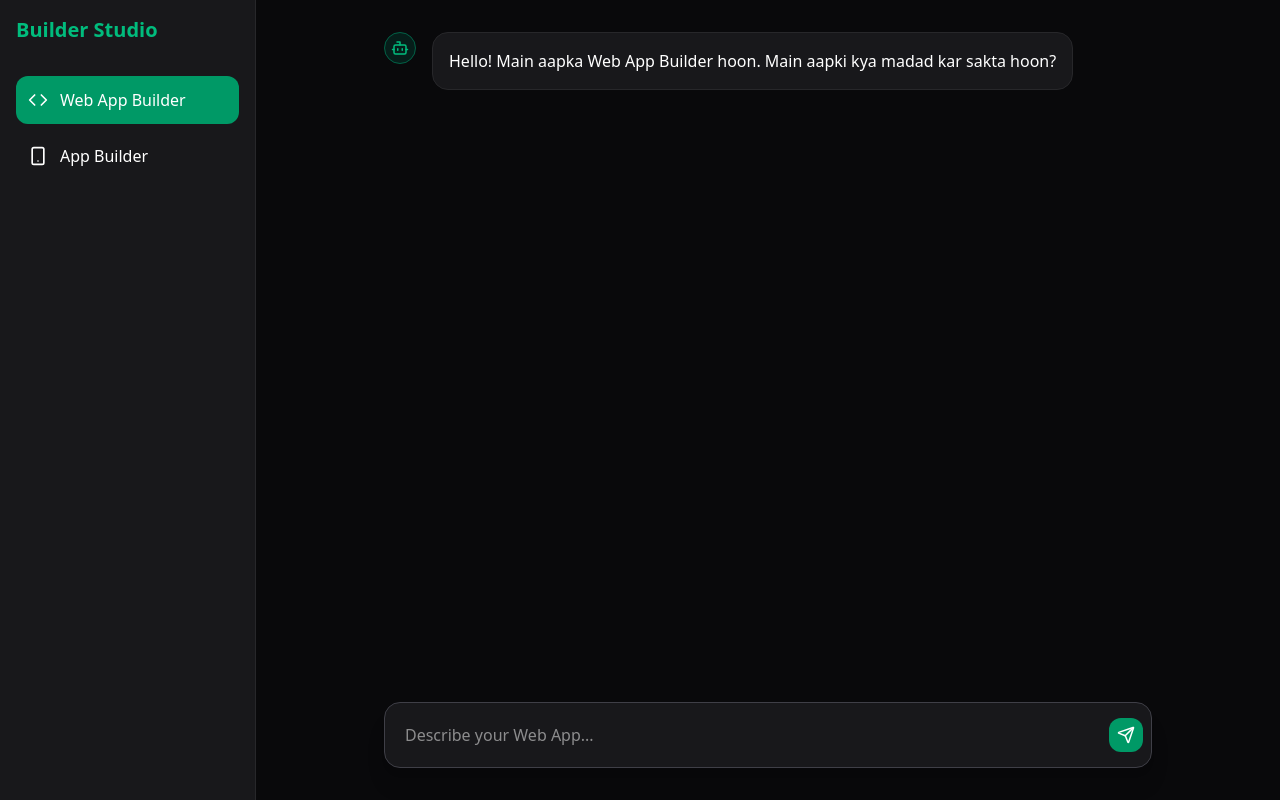
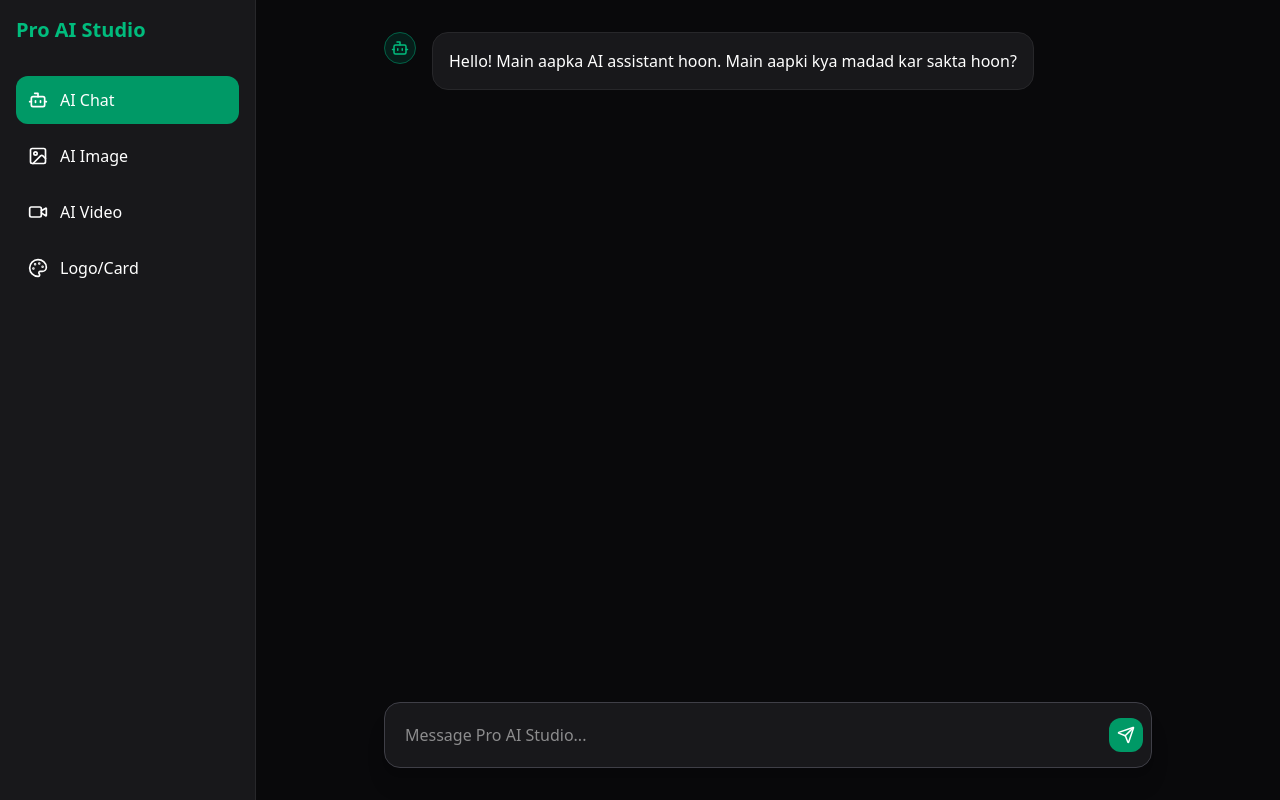
Before and after one commit to tiratkush81038-hue/meri-website, a React (Vite) app: page / in a window 1280 px wide. Built offline with nearby package versions, Linux system fonts and the light colour scheme.

Commit message:
Refactor App component and update sidebar functionality

```diff
--- a/App.tsx
+++ b/App.tsx
@@ -1,29 +1,58 @@
 import { useState, FormEvent } from 'react';
-import { Code, Smartphone, Send, Bot } from 'lucide-react';
+import { Bot, Image as ImageIcon, Video, Palette, Send, Loader2, Code, Smartphone } from 'lucide-react';
 import ReactMarkdown from 'react-markdown';
 
+// Code block component for Chat
 const CodeBlock = ({ children, className }: any) => {
   const [copied, setCopied] = useState(false);
+  const code = children;
+
   const copyToClipboard = () => {
-    navigator.clipboard.writeText(children);
+    navigator.clipboard.writeText(code);
     setCopied(true);
     setTimeout(() => setCopied(false), 2000);
   };
+
   return (
     <div className="relative group my-4 bg-zinc-950 rounded-lg overflow-hidden border border-zinc-800">
       <div className="flex justify-between items-center px-4 py-2 bg-zinc-900 border-b border-zinc-800">
         <span className="text-xs text-zinc-400">code</span>
-        <button onClick={copyToClipboard} className="text-zinc-400 hover:text-white">{copied ? 'Copied!' : 'Copy'}</button>
+        <button onClick={copyToClipboard} className="text-zinc-400 hover:text-white">
+          {copied ? 'Copied!' : 'Copy'}
+        </button>
       </div>
-      <pre className="p-4 overflow-x-auto text-sm text-emerald-400"><code className={className}>{children}</code></pre>
+      <pre className="p-4 overflow-x-auto text-sm text-emerald-400">
+        <code className={className}>{code}</code>
+      </pre>
+    </div>
+  );
+};
+
+const Sidebar = ({ activeView, setView }: any) => {
+  const menu = [
+    { id: 'chat', name: 'AI Chat', icon: Bot },
+    { id: 'image', name: 'AI Image', icon: ImageIcon },
+    { id: 'video', name: 'AI Video', icon: Video },
+    { id: 'design', name: 'Logo/Card', icon: Palette },
+  ];
+  return (
+    <div className="w-64 bg-zinc-900 border-r border-zinc-800 p-4 flex flex-col">
+      <h1 className="text-xl font-bold text-emerald-500 mb-8">Pro AI Studio</h1>
+      <div className="space-y-2">
+        {menu.map(item => (
+          <button key={item.id} onClick={() => setView(item.id)} className={`w-full flex items-center gap-3 p-3 rounded-xl transition ${activeView === item.id ? 'bg-emerald-600' : 'hover:bg-zinc-800'}`}>
+            <item.icon size={20} /> {item.name}
+          </button>
+        ))}
+      </div>
     </div>
   );
 };
 
 export default function App() {
-  const [view, setView] = useState<'web-app' | 'app-builder'>('web-app');
+  const [view, setView] = useState('chat');
   const [messages, setMessages] = useState<{ role: 'user' | 'ai'; text: string }[]>([
-    { role: 'ai', text: `Hello! Main aapka ${view === 'web-app' ? 'Web App' : 'App'} Builder hoon. Main aapki kya madad kar sakta hoon?` }
+    { role: 'ai', text: 'Hello! Main aapka AI assistant hoon. Main aapki kya madad kar sakta hoon?' }
   ]);
   const [input, setInput] = useState('');
   const [isLoading, setIsLoading] = useState(false);
@@ -31,18 +60,25 @@
   const handleSubmit = async (e: FormEvent) => {
     e.preventDefault();
     if (!input.trim() || isLoading) return;
+
     const userMessage = { role: 'user' as const, text: input };
     setMessages(prev => [...prev, userMessage]);
     setInput('');
     setIsLoading(true);
+
     try {
       const response = await fetch('/api/chat', {
         method: 'POST',
         headers: { 'Content-Type': 'application/json' },
         body: JSON.stringify({ message: input, type: view }),
       });
+
       const data = await response.json();
-      setMessages(prev => [...prev, { role: 'ai' as const, text: data.text }]);
+
+      // Response handling update
+      const aiText = data.text || data.error || "No response received from AI.";
+      setMessages(prev => [...prev, { role: 'ai' as const, text: aiText }]);
+
     } catch (error) {
       setMessages(prev => [...prev, { role: 'ai' as const, text: 'Error: API call fail.' }]);
     } finally {
@@ -52,29 +88,33 @@
 
   return (
     <div className="min-h-screen bg-zinc-950 text-white flex">
-      <div className="w-64 bg-zinc-900 border-r border-zinc-800 p-4 flex flex-col">
-        <h1 className="text-xl font-bold text-emerald-500 mb-8">Builder Studio</h1>
-        <div className="space-y-2">
-          <button onClick={() => setView('web-app')} className={`w-full flex items-center gap-3 p-3 rounded-xl ${view === 'web-app' ? 'bg-emerald-600' : 'hover:bg-zinc-800'}`}><Code size={20} /> Web App Builder</button>
-          <button onClick={() => setView('app-builder')} className={`w-full flex items-center gap-3 p-3 rounded-xl ${view === 'app-builder' ? 'bg-emerald-600' : 'hover:bg-zinc-800'}`}><Smartphone size={20} /> App Builder</button>
-        </div>
-      </div>
+      <Sidebar activeView={view} setView={setView} />
       <main className="flex-1 p-8">
         <div className="max-w-3xl mx-auto flex flex-col h-full">
           <div className="flex-1 overflow-y-auto space-y-6 mb-20">
             {messages.map((msg, i) => (
               <div key={i} className={`flex gap-4 ${msg.role === 'user' ? 'justify-end' : ''}`}>
                 {msg.role === 'ai' && <div className="w-8 h-8 rounded-full bg-emerald-900/30 flex items-center justify-center border border-emerald-800"><Bot size={18} className="text-emerald-500" /></div>}
-                <div className={`p-4 rounded-2xl max-w-[85%] ${msg.role === 'user' ? 'bg-emerald-600' : 'bg-zinc-900 border border-zinc-800'}`}>
-                  <div className="prose prose-invert prose-sm max-w-none">
-                    <ReactMarkdown components={{ code: CodeBlock }}>{msg.text}</ReactMarkdown>
-                  </div>
+                <div className={`p-4 rounded-2xl max-w-[85%] ${msg.role === 'user' ? 'bg-emerald-600 text-white' : 'bg-zinc-900 border border-zinc-800'}`}>
+                  {msg.role === 'ai' ? (
+                    <div className="prose prose-invert prose-sm max-w-none">
+                      <ReactMarkdown components={{ code: CodeBlock }}>{msg.text}</ReactMarkdown>
+                    </div>
+                  ) : (
+                    msg.text
+                  )}
                 </div>
               </div>
             ))}
+            {isLoading && (
+              <div className="flex gap-4">
+                <div className="w-8 h-8 rounded-full bg-emerald-900/30 flex items-center justify-center border border-emerald-800"><Bot size={18} className="text-emerald-500" /></div>
+                <div className="p-4 rounded-2xl bg-zinc-900 border border-zinc-800"><Loader2 className="animate-spin" size={18} /></div>
+              </div>
+            )}
           </div>
           <form onSubmit={handleSubmit} className="bg-zinc-900 border border-zinc-700 rounded-2xl shadow-xl flex items-center p-2 focus-within:border-emerald-500 transition">
-            <input value={input} onChange={(e) => setInput(e.target.value)} className="flex-1 bg-transparent p-3 outline-none" placeholder={`Describe your ${view === 'web-app' ? 'Web App' : 'App'}...`} />
+            <input value={input} onChange={(e) => setInput(e.target.value)} className="flex-1 bg-transparent p-3 outline-none" placeholder="Message Pro AI Studio..." />
             <button className="bg-emerald-600 p-2 rounded-xl hover:bg-emerald-500 transition"><Send size={18} /></button>
           </form>
         </div>
```
